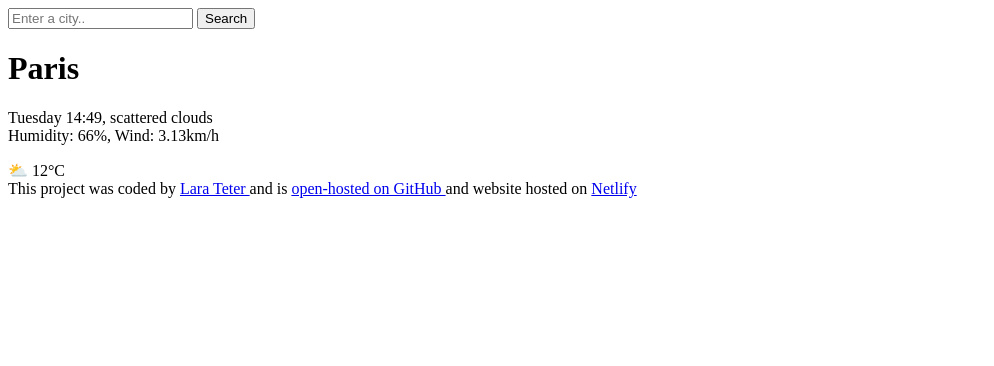
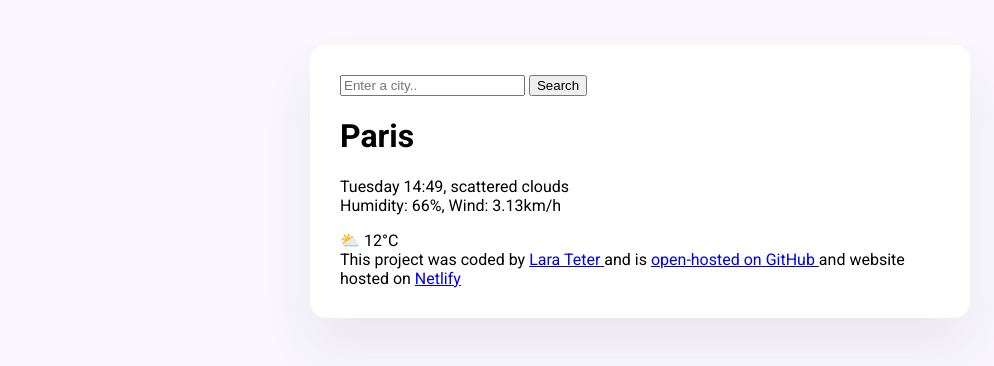
Before and after one commit to larat28/weather-lara, a plain HTML site: page index.html in a window 1280 px wide. Shown: the whole page, without its empty margins (0-994 px from the left). Drawn offline with Linux system fonts and the light colour scheme.

Commit message:
styled main container and added font

```diff
--- a/index.html
+++ b/index.html
@@ -3,9 +3,14 @@
   <head>
     <meta charset="UTF-8" />
     <meta name="viewport" content="width=device-width, initial-scale=1.0" />
+    <link rel="stylesheet" href="src/style.css" />
+    <link rel="preconnect" href="https://fonts.googleapis.com">
+<link rel="preconnect" href="https://fonts.gstatic.com" crossorigin>
+<link href="https://fonts.googleapis.com/css2?family=Roboto:ital,wght@0,100;0,300;0,400;0,500;0,700;0,900;1,100;1,300;1,400;1,500;1,700;1,900&display=swap" rel="stylesheet">
     <title>Weather App</title>
   </head>
   <body>
+    <div class="weather-app">
     <header>
       <form>
         <input type="search" placeholder="Enter a city.." required />
@@ -13,13 +18,15 @@
       </form>
     </header>
     <main>
+      <div>
         <h1>Paris</h1>
         <p>
           Tuesday 14:49, scattered clouds
           <br />
           Humidity: 66%, Wind: 3.13km/h
         </p>
-      ⛅ 12°C
+      </div>
+      <div>⛅ 12°C</div>
     </main>
   </body>
   <footer>
@@ -32,4 +39,5 @@
     and website hosted on
     <a href="https://larat-weather.netlify.app" target="_blank"> Netlify </a>
   </footer>
+  </div>
 </html>
--- /dev/null
+++ b/src/style.css
@@ -0,0 +1,12 @@
+body {
+  background-color: #f9f7fd;
+  font-family: "Roboto", serif;
+}
+.weather-app {
+  background-color: white;
+  max-width: 600px;
+  margin: 45px auto;
+  padding: 30px;
+  border-radius: 16px;
+  box-shadow: 0 30px 50px rgba(65, 50, 100, 0.08);
+}
```
Lines whose indentation alone changed are shown as unchanged.
